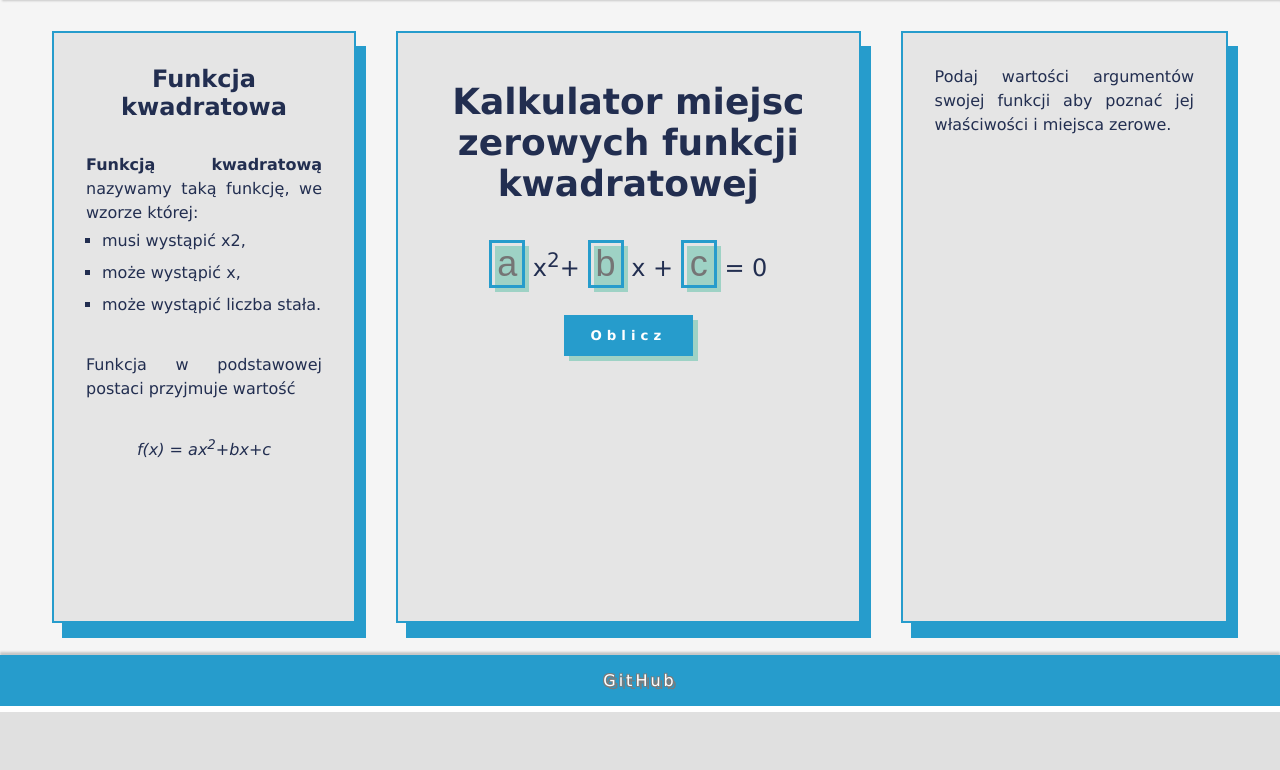
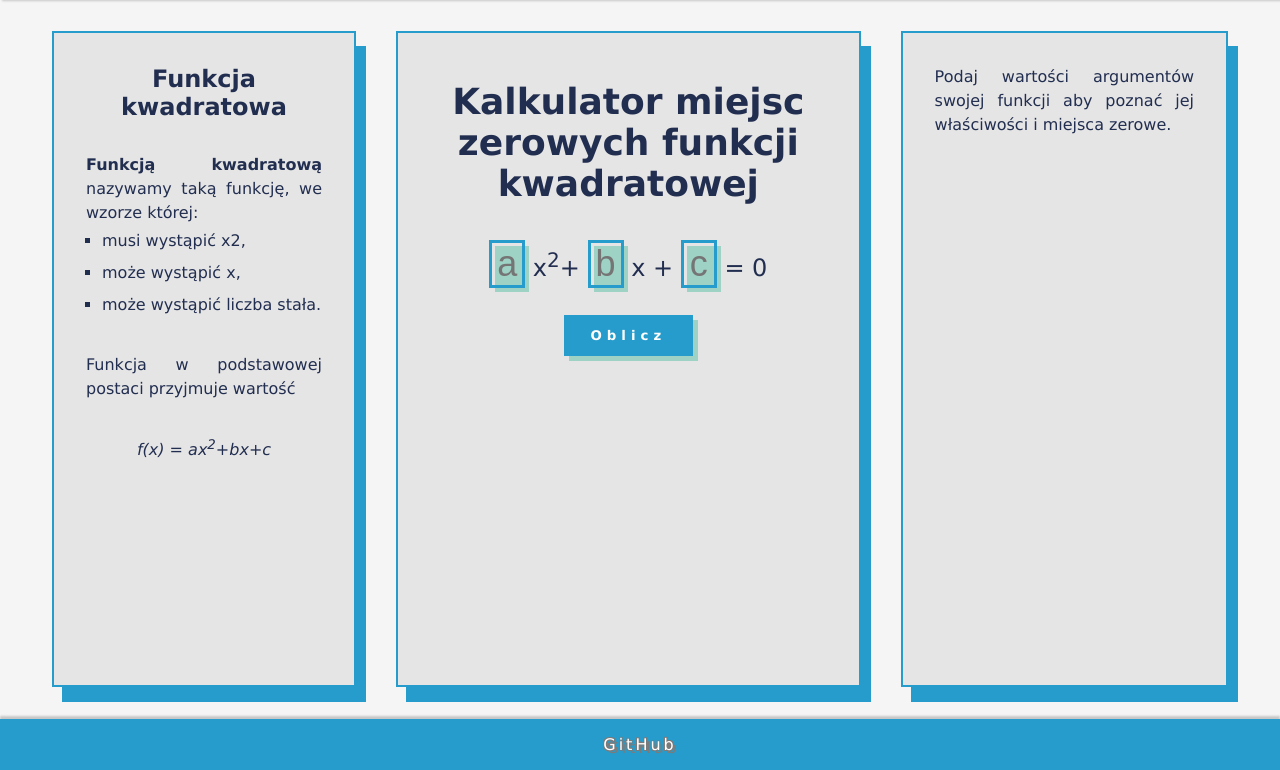
Before and after one commit to Karwot/sem1_srodowisko_programisty, a PHP site: page /calc.php in a window 1280 px wide. Shown: the part 88-858 px from the top of the page. Before the commit the page ends 800 px from the top, so only its background shows below. Run offline with PHP 8.4, Linux system fonts and the light colour scheme.

Commit message:
poprawiona minimalna wysokosc, koniec projektu

```diff
--- a/web/projekt/style.css
+++ b/web/projekt/style.css
@@ -38,7 +38,7 @@ main {
     /*background: #bbcb9c;*/
     background: #f5f5f5;
     padding: 2em;
-    min-height: 82vh;
+    min-height: 90vh;
     animation: appear 1s;
 }
 
```
